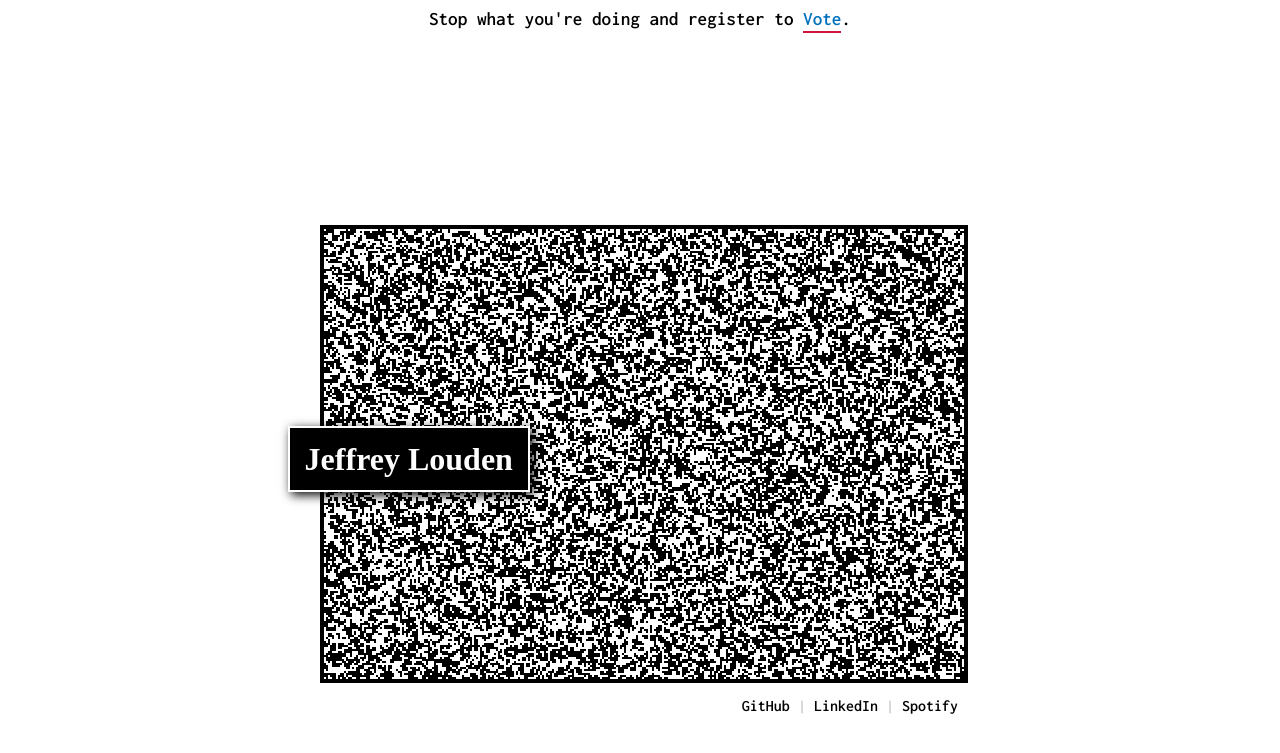
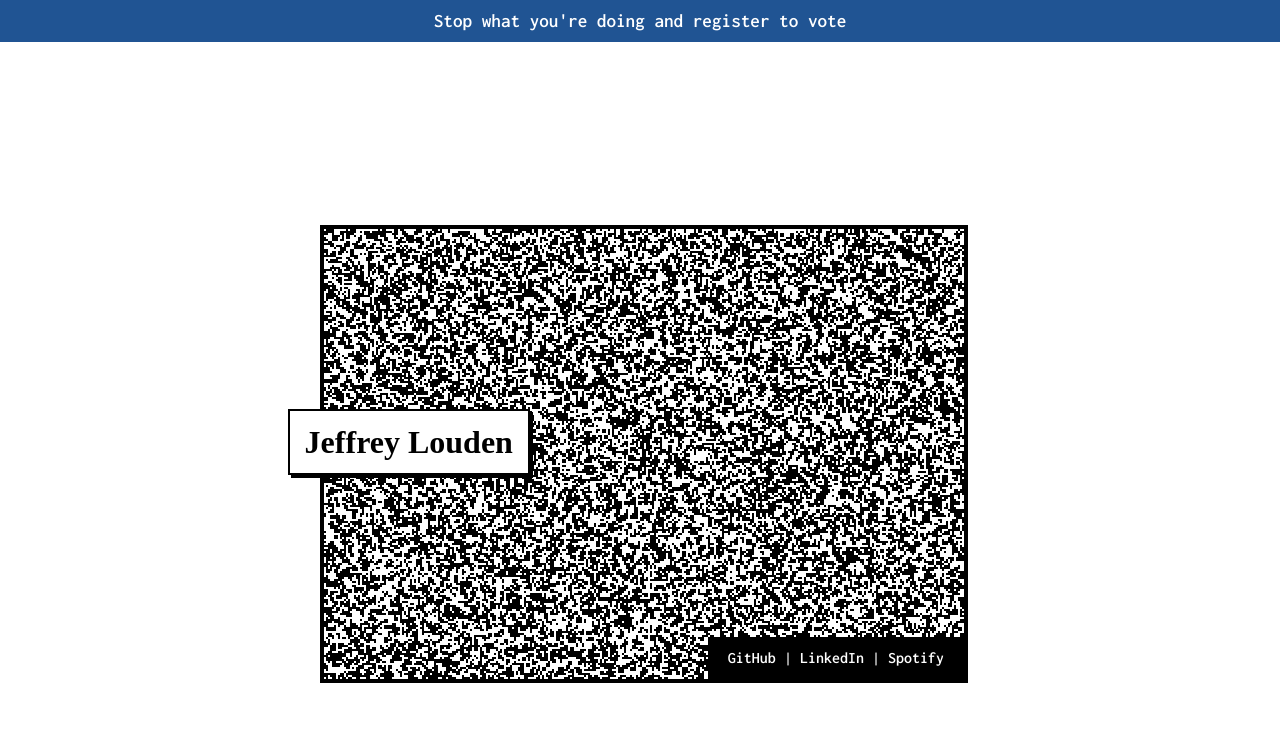
Before and after one commit to jeffreylouden/jeffreylouden.github.com, a Jekyll site: the page built from index.html, in a window 1280 px wide. Shown: the top 753 px of the page. Built offline with Jekyll 4.4.1, drawn with Linux system fonts in a browser that asks for light colours; some web fonts are replaced.

Commit message:
Update vote banner

```diff
--- a/_includes/vote.html
+++ b/_includes/vote.html
@@ -1,6 +1,5 @@
-<h2 id="vote">
-  Stop what you're doing and register to
-  <a href="https://www.vote.org/" title="Register to Vote in 2020" class="vote"
-    >Vote</a
-  >.
-</h2>
+<a href="https://www.vote.org/" title="Register to Vote in 2020" class="vote">
+  <h2 id="vote">
+    Stop what you're doing and register to vote
+  </h2>
+</a>
--- a/css/style.css
+++ b/css/style.css
@@ -156,7 +156,7 @@ body {
 }
 
 body a {
-    color: #000;
+    color: #fff;
     text-decoration: none;
 }
 
@@ -173,7 +173,7 @@ footer {
 }
 
 h1 {
-    color: #fff;
+    color: #000;
     display: inline-block;
     padding: 5px;
     text-align: left;
@@ -182,9 +182,9 @@ h1 {
     font-size: 1.2rem;
     line-height: 1;
     padding: 15px;
-    border: 2px solid #fff;
-    background: #000;
-    box-shadow: 3px 3px 10px #000;
+    border: 2px solid #000;
+    background: #fff;
+    box-shadow: 3px 3px 0 #000;
 }
 
 #social {
@@ -192,8 +192,14 @@ h1 {
     font-family: 'Inconsolata', monospace;
     font-size: 1rem;
     line-height: 1.4rem;
-    padding: 10px;
+    padding: 10px 20px;
     text-align: center;
+    position: absolute;
+    bottom: 6px;
+    background: #000;
+    color: #fff;
+    display: inline-block;
+    right: 4px;
 }
 
 header {
@@ -226,26 +232,23 @@ header {
 }
 
 #vote {
+    color: #fff;
     padding: 5px;
     position: fixed;
     top: 0;
     left: 0;
     right: 0;
-    height: 50px;
     text-align: center;
     font-family: 'Inconsolata', monospace;
     font-size: 1.2rem;
-    line-height: 1.8rem;
+    line-height: 2rem;
+    background: #0071bc;
+    transition: background 500ms;
 }
 
-#vote a {
-    color: #0071bc;
-    padding-bottom: 2px;
-    border-bottom: 2px solid #d0163e;
-}
-
-#vote a:hover {
-    color: #205493;
+#vote:hover {
+    color: #fff;
+    background: #205493;
 }
 
 @media only screen and (min-width: 500px) {
```
